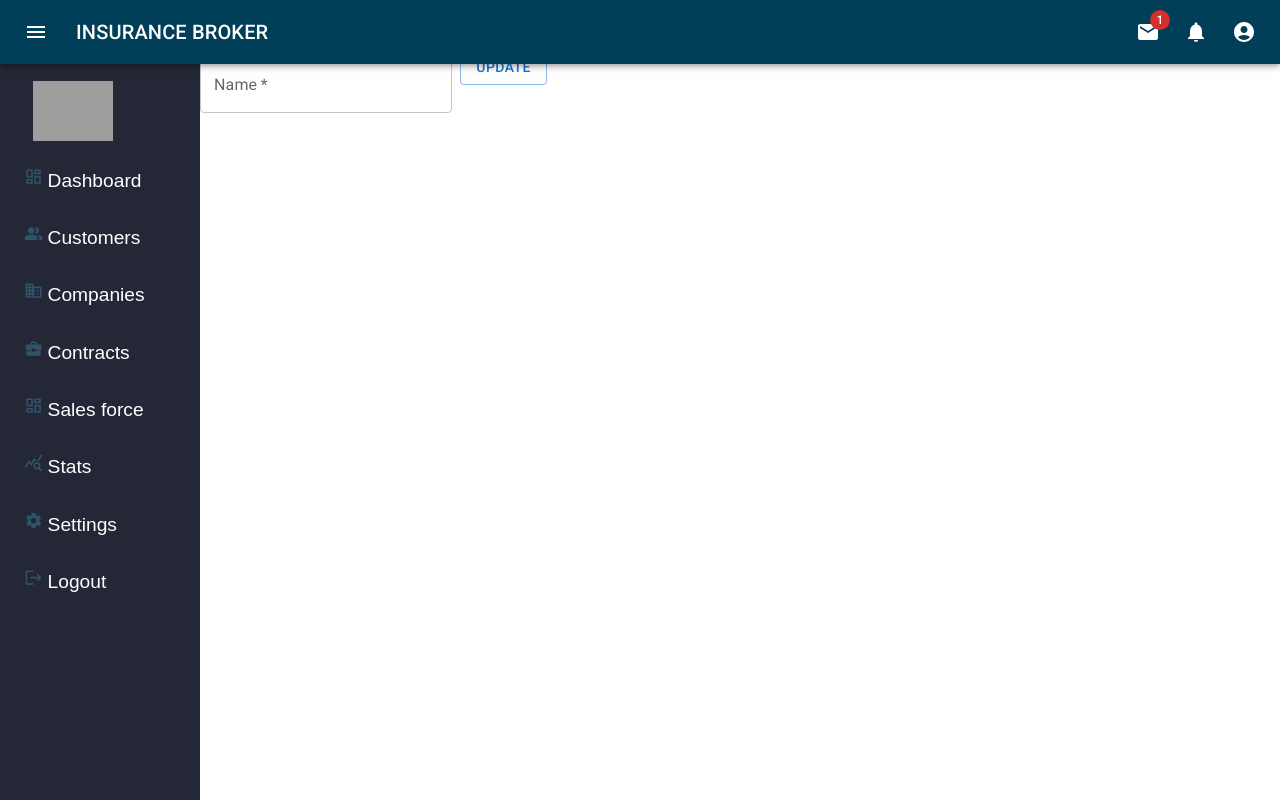
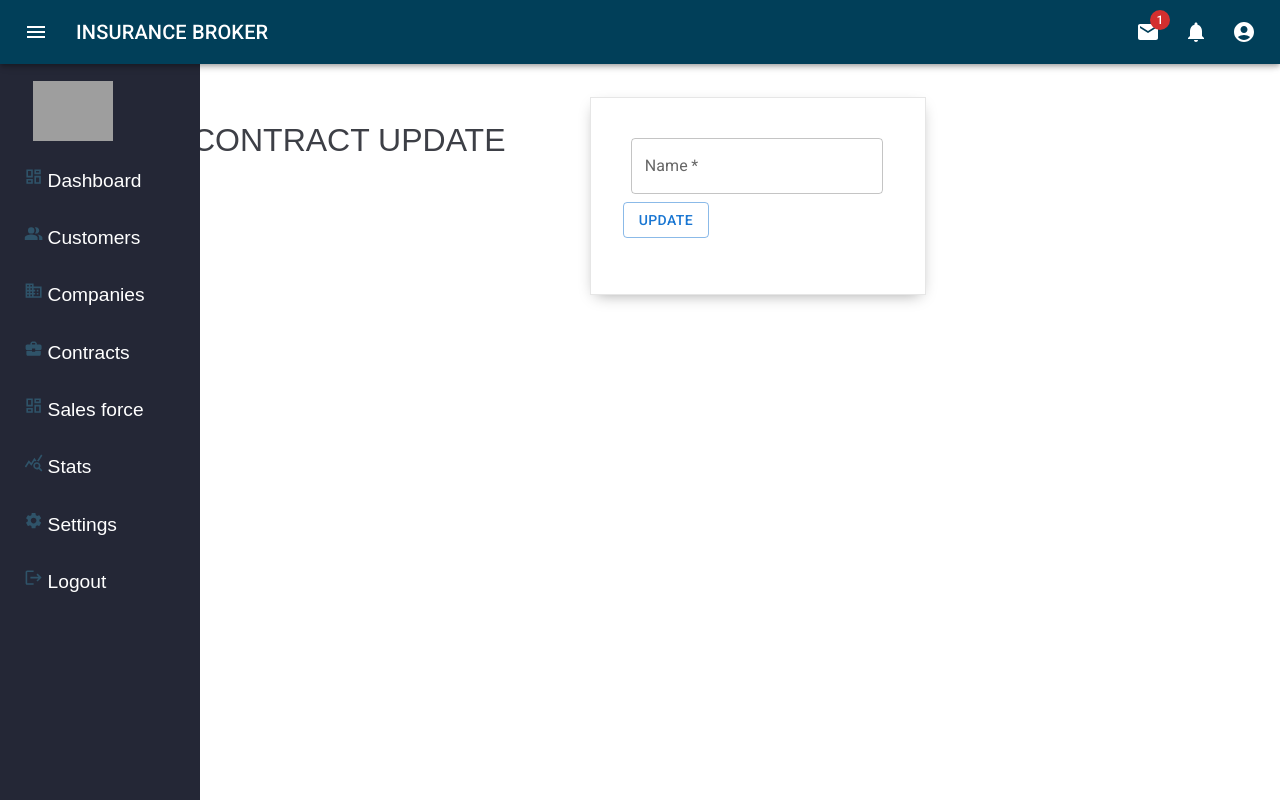
Before and after one commit to FrancescoMicunco/insurance-broker, a React (Create React App) app: page /products/1 in a window 1280 px wide. Both pictures are taken after a click on the button "UPDATE". Built offline with nearby package versions, Linux system fonts and the light colour scheme; no server answers; grey boxes are pictures that could not be loaded; a web font is replaced by a local one.

Commit message:
product update style

```diff
--- a/src/pages/CustomerDetails.jsx
+++ b/src/pages/CustomerDetails.jsx
@@ -185,7 +185,8 @@ function CustomerDetails() {
                                         setIsUpdate(false)
                                     }}>Update</Button>
                             </div>
-                        </Box> </>
+                        </Box>
+                    </>
                     :
                     <div className='container-fluid mainDetails'>
                         <h2 className='ml-md-2 my-md-4'>CUSTOMER DETAIL</h2>
--- a/src/pages/ProductDetail.jsx
+++ b/src/pages/ProductDetail.jsx
@@ -82,9 +82,10 @@ function ProductDetails() {
 
     return (
         <div className="customerDet" style={{ color: 'gray' }}>
-            <div className="d-flex">
+            <div className="d-flex mt-5">
                 {isUpdate ?
-
+                    <>
+                        <h2 className='my-md-4' style={{ textAlign: 'left' }}>CONTRACT UPDATE</h2>
                         <Box
                             component="form"
                             sx={{
@@ -93,7 +94,8 @@ function ProductDetails() {
                             noValidate
                             autoComplete="off"
                         >
-                        <div>
+                            <div className='d-flex flex-column align-item-center updatemodal' style={{ marginLeft: '20%' }}>
+                                <div className='mb-md-4'>
                                     <TextField
                                         required
                                         id="outlined-required"
@@ -109,9 +111,12 @@ function ProductDetails() {
                                             dispatch(updateProductAction(productToUpdate, productDetails?._id))
                                         }}>Update</Button>
                                 </div>
-                    </Box> :
+                            </div>
+                        </Box>
+                    </>
+                    :
                     <div className='container-fluid mainDetails'>
-                        <h2 className='my-md-5'>CONTRACT DETAIL</h2>
+                        <h2 className='ml-md-2 my-md-4' >CONTRACT DETAIL</h2>
                         <div className='detailBody'>
                             <p>Product name:   <span >{productDetails?.productName} </span></p>
                             <p>Customer:  <span >{productDetails?.customer[0].name}  {productDetails?.customer[0]?.last_name}</span></p>
```
Lines whose indentation alone changed are shown as unchanged.
